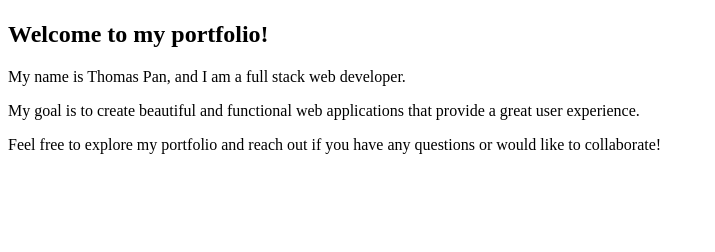
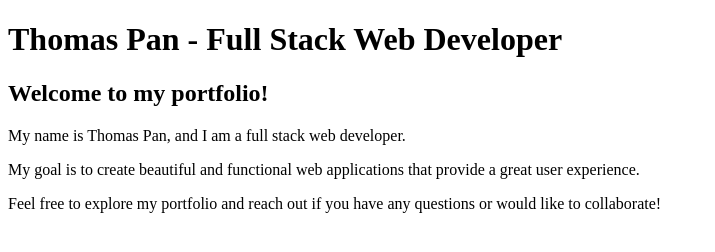
Before and after one commit to thomas1424/thomaspan, a plain HTML site: page index.html in a window 1280 px wide. Shown: the whole page, without its empty margins (0-715 px from the left). Drawn offline with Linux system fonts and the light colour scheme.

Commit message:
Add main heading to index.html for better clarity

```diff
--- a/index.html
+++ b/index.html
@@ -13,7 +13,7 @@
     <script src="script.js" defer></script>
 </head>
 <main>
-    <h1></h1>
+    <h1>Thomas Pan - Full Stack Web Developer</h1>
     <h2>Welcome to my portfolio!</h2>
     <p>My name is Thomas Pan, and I am a full stack web developer.</p>
     <p>My goal is to create beautiful and functional web applications that provide a great user experience.</p>
```
